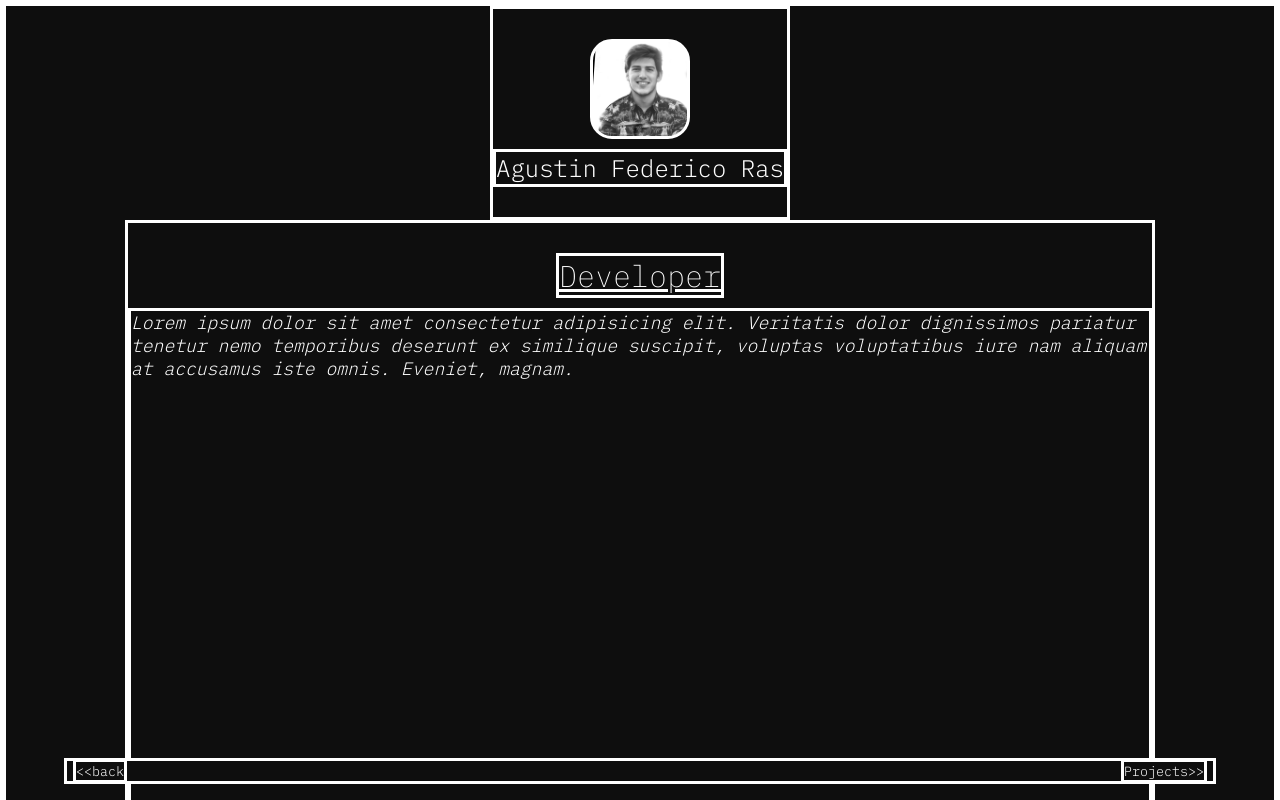
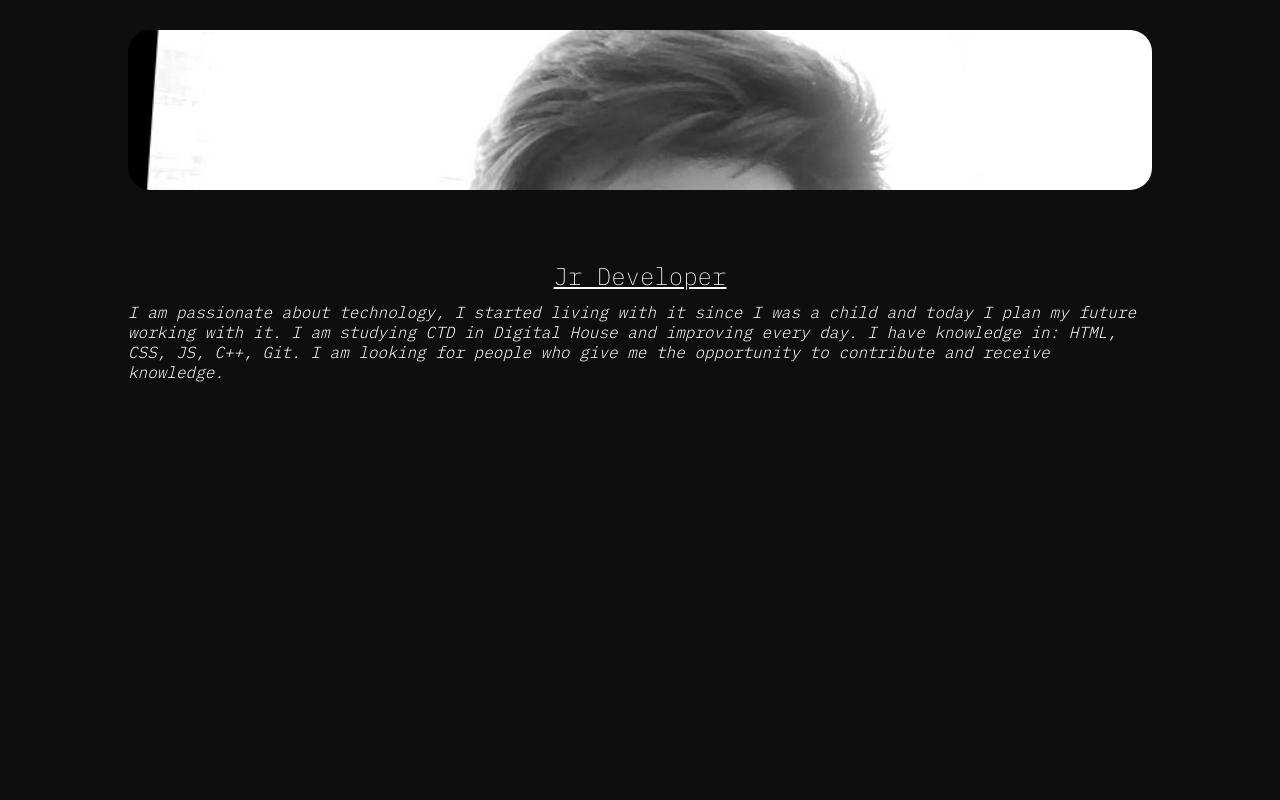
Before and after one commit to federicoras19/Portfolio-Ras, a plain HTML site: page Pages/AboutMe.html in a window 1280 px wide. Shown: the top 800 px of the page. Drawn offline with Linux system fonts and the light colour scheme.

Commit message:
Style update 90% ABOUTME

```diff
--- a/Pages/AboutMe.html
+++ b/Pages/AboutMe.html
@@ -11,12 +11,11 @@
 <body>
     <header>
         <div class="IMG"></div>
-        <span>Agustin Federico Ras</span>
     </header>
     <body>
         <div class="text">
-            <h2>Developer</h2>
-            <p>Lorem ipsum dolor sit amet consectetur adipisicing elit. Veritatis dolor dignissimos pariatur tenetur nemo temporibus deserunt ex similique suscipit, voluptas voluptatibus iure nam aliquam at accusamus iste omnis. Eveniet, magnam.</p>
+            <h2>Jr Developer</h2>
+            <p>I am passionate about technology, I started living with it since I was a child and today I plan my future working with it. I am studying CTD in Digital House and improving every day. I have knowledge in: HTML, CSS, JS, C++, Git. I am looking for people who give me the opportunity to contribute and receive knowledge.</p>
         </div>
     </body>
     <footer>
--- a/style/style1.css
+++ b/style/style1.css
@@ -3,8 +3,8 @@
     margin: 0rem;
     font-family: 'IBM Plex Mono', monospace;
     background-color: rgb(14, 14, 14);
-    border-style: solid;
-    border-color: #FFFFFF;
+    /* border-style: solid;
+    border-color: #FFFFFF; */
     color: #FFFFFF;
 }
 body{
@@ -17,45 +17,47 @@ header{
     flex-direction: column;
     align-items: center;
     padding: 30px 0px 30px 0px;
-    font-size: 24px;
+    font-size: 7vw;
 }
 header>div{
     background-image: url("../img/Profile-IMG.jpg");
-    height: 100px;
-    width: 100px;
+    height: 20vh;
+    width: 80vw;
     border-radius: 22px;
-    background-position: center;
+    background-repeat: no-repeat;
+    background-position-y: -5vh;
     background-size: cover;
-    margin-bottom: 10px;
 }
 .text{
     display: flex;
     flex-direction: column;
     align-items: center;
-    font-size: 20px;
-    padding-top: 30px;
+    font-size: 1rem;
 }
 .text>h2{
     font-weight: lighter;
     text-decoration: underline;
+    margin-top: 5vh;
     margin-bottom: 10px;
 }
 .text>p{
     width: 80vw;
     font-style: italic;
     text-align: left;
-    font-size: 18px;
+    font-size: 16px;
     height: 90vw;
 }
+
 footer{
-    position: absolute;
-    bottom: 2vh;
+    margin-top: 10vh;
     width: 90vw;
     display: flex;
     justify-content: space-between;
+    align-items:flex-end;
 }
 button{
     border-style: none;
+    font-size: 5vw;
 }
 a{
     text-decoration: none;
```
